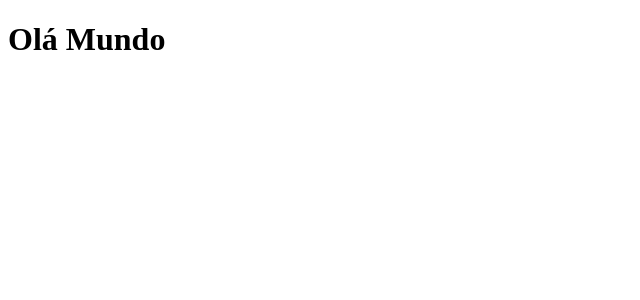
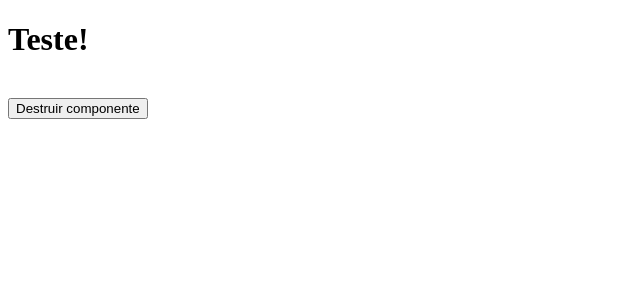
Before and after one commit to oscarlojr/projeto-udemy, an Angular app: page / in a window 1280 px wide. Shown: the top 300 px of the page, without its empty margins (0-640 px from the left). Built offline with nearby package versions, Linux system fonts and the light colour scheme.

Commit message:
Aplicando conceitos do OnDestroy

```diff
--- a/src/app/app.component.ts
+++ b/src/app/app.component.ts
@@ -4,16 +4,19 @@
   selector: 'app-root',
   template:
   `
-    <app-title title="Olá Mundo"></app-title>
+    <app-title *ngIf="destruir"></app-title>
+    <br>
+    <button (click)="destruirComponent()">Destruir componente</button>
     <router-outlet></router-outlet>
   `,
 })
 export class AppComponent implements OnInit{
+  public destruir:boolean = true;
   constructor() {}
 
   ngOnInit(): void {
-    setTimeout(()=> {
-      console.log(1);
-    }, 5000)
+  }
+  public destruirComponent() {
+    this.destruir = false;
   }
 }
--- a/src/app/title/title.component.ts
+++ b/src/app/title/title.component.ts
@@ -1,18 +1,18 @@
-import { Component, Input, OnChanges, OnInit } from '@angular/core';
+import { Component, Input, OnChanges, OnDestroy, OnInit } from '@angular/core';
 
 @Component({
   selector: 'app-title',
   templateUrl: './title.component.html',
   styleUrls: ['./title.component.scss']
 })
-export class TitleComponent implements OnInit, OnChanges {
+export class TitleComponent implements OnInit, OnChanges, OnDestroy {
   @Input() public title: string = "Teste!";
   constructor() { }
 
-  ngOnInit(): void {
+  ngOnInit(): void {}
+  ngOnChanges(): void {}
+  ngOnDestroy(): void {
+    console.log("Deu bom, ele foi destuído!");
   }
 
-  ngOnChanges(): void {
-    console.log("Foi alterado com sucesso")
-  }
 }
```
